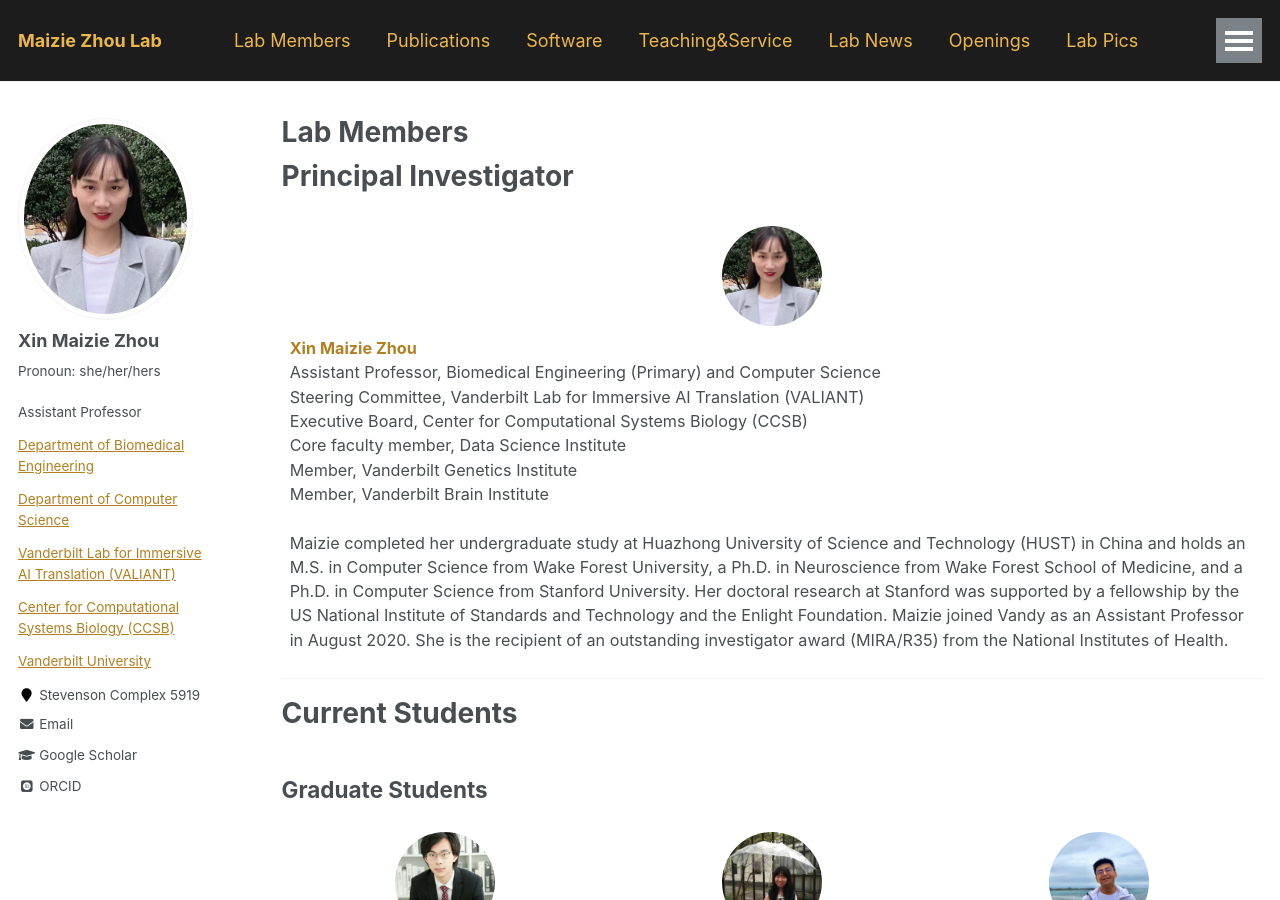
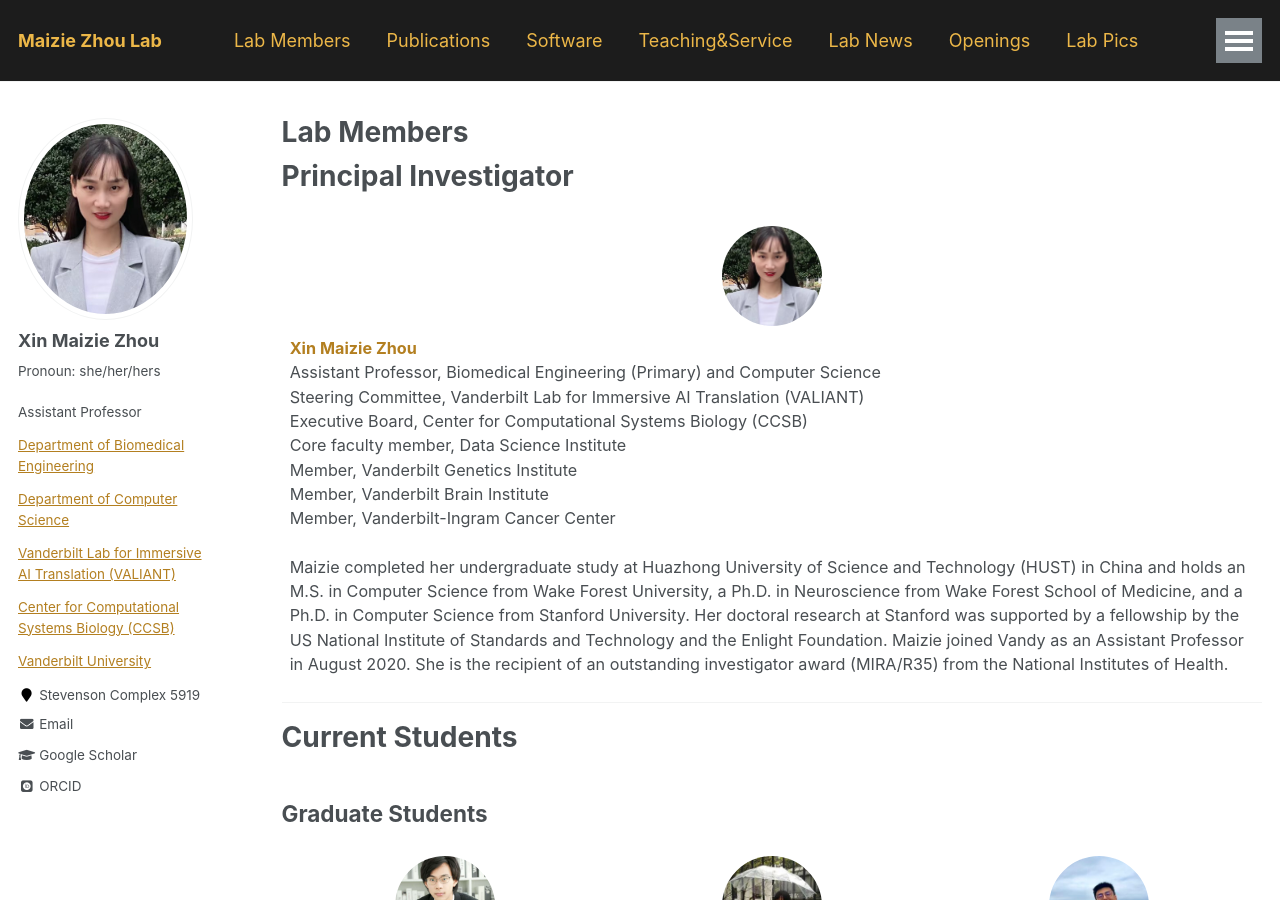
Before and after one commit to maiziezhoulab/Maiziezhoulab.github.io, a Jekyll site: the page built from _pages/LabMembers.md, in a window 1280 px wide and 900 px high. Built offline with Jekyll 4.4.1, drawn with Linux system fonts in a browser that asks for light colours; some web fonts are replaced.

Commit message:
Update LabMembers.md

```diff
--- a/_pages/LabMembers.md
+++ b/_pages/LabMembers.md
@@ -19,6 +19,7 @@ author_profile: true
         Core faculty member, Data Science Institute <br>
         Member, Vanderbilt Genetics Institute <br>
         Member, Vanderbilt Brain Institute <br>
+        Member, Vanderbilt-Ingram Cancer Center <br>
         <br>
         Maizie completed her undergraduate study at Huazhong University of Science and Technology (HUST) in China and holds an M.S. in Computer Science from Wake Forest University, a Ph.D. in Neuroscience from Wake Forest School of Medicine, and a Ph.D. in Computer Science from Stanford University. Her doctoral research at Stanford was supported by a fellowship by the US National Institute of Standards and Technology and the Enlight Foundation. Maizie joined Vandy as an Assistant Professor in August 2020. She is the recipient of an outstanding investigator award (MIRA/R35) from the National Institutes of Health.
     </td>
```
